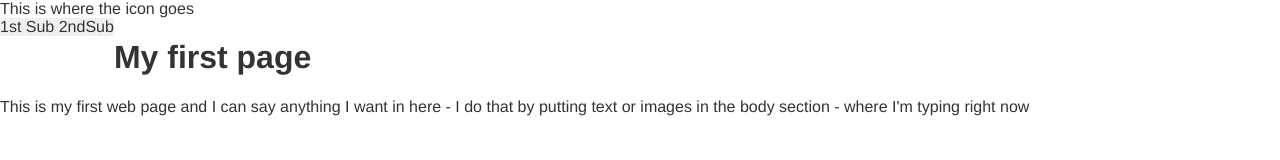
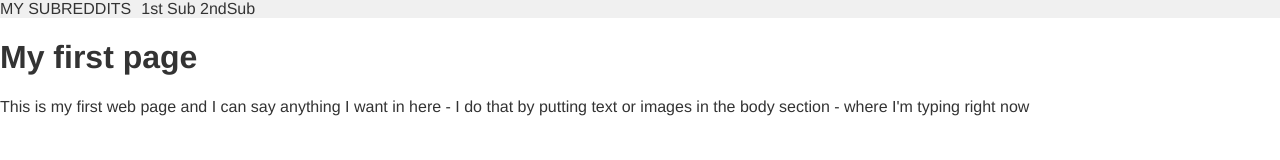
Before and after one commit to christophertrev/trevit, a website: page client/index.html in a window 1280 px wide. Drawn offline with Linux system fonts and the light colour scheme.

Commit message:
(Feat) add spacing and highliting

```diff
--- a/client/index.html
+++ b/client/index.html
@@ -6,7 +6,8 @@
 <!-- <body bgcolor="white" text="blue"> -->
   <body>
   <div class="subReddits">
-    <div class="logo">This is where the icon goes</div>
+    <div class="mySubs">MY SUBREDDITS</div>
+    <!-- <img src="img/logo-nav.png"> -->
     <ul class="listSubReddits">
         <li class="subReddit">
           1st Sub
--- a/client/styles/main.scss
+++ b/client/styles/main.scss
@@ -12,15 +12,20 @@ body {
 
 .subReddits {
 
+  .mySubs {
+    padding-right: 10px;
+    float:left;
+  }
 
 
   .listSubReddits {
-    float: left;
+    // float: left;
     background-color: $grey1;
     margin-top: 0px;
     margin-left: 0px;
     padding-top: 0px;
     padding-left: 0px;
+    padding-right: 10px;
     // display: inline;
     // float: left;
     // list-style: none;
@@ -29,9 +34,12 @@ body {
 
   .subreddit {
     display: inline;
+    &:hover {
+      color: red;
+    }
   }
 
   .logo {
-
+    float:left;
   }
 }
```
Also changed, not shown: client/css/client/styles/main.css, client/css/main.css, client/img/logo-nav.png (added), 1 other file.
